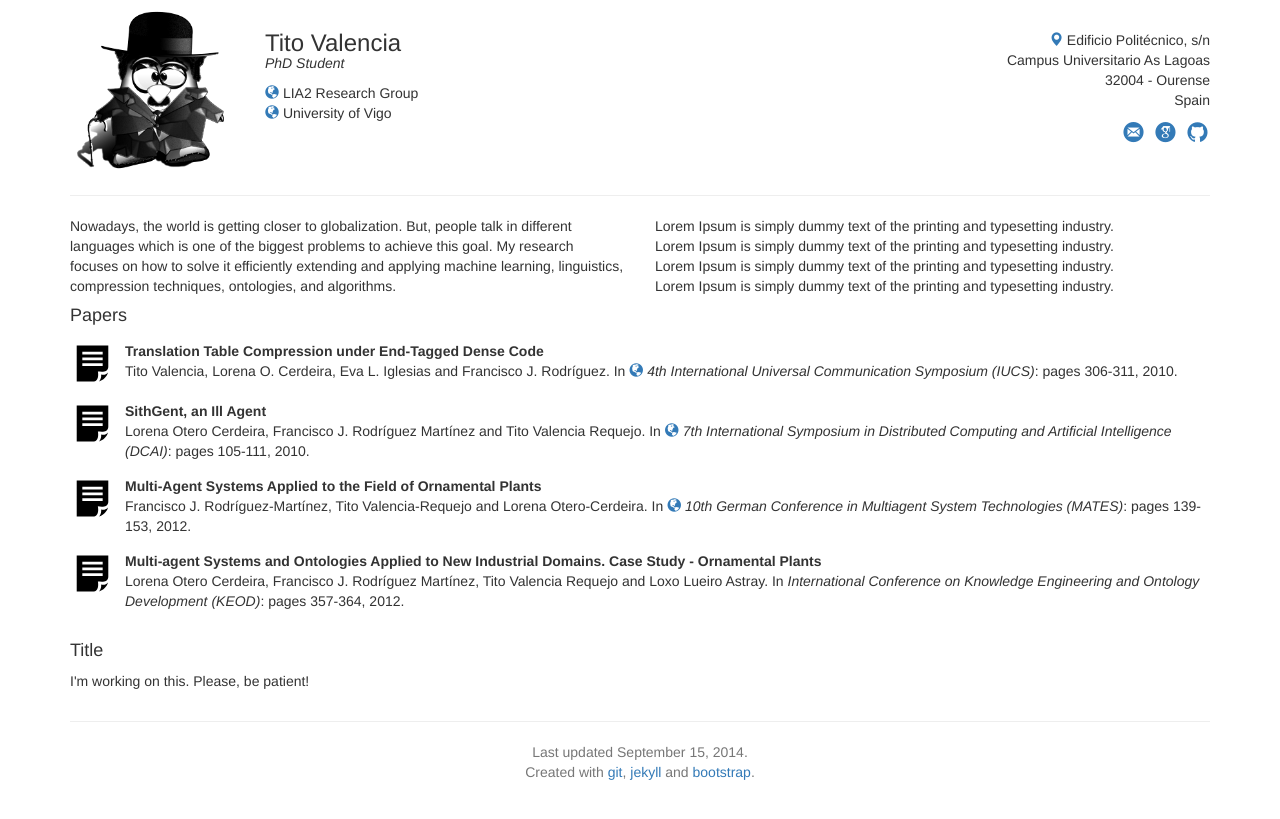
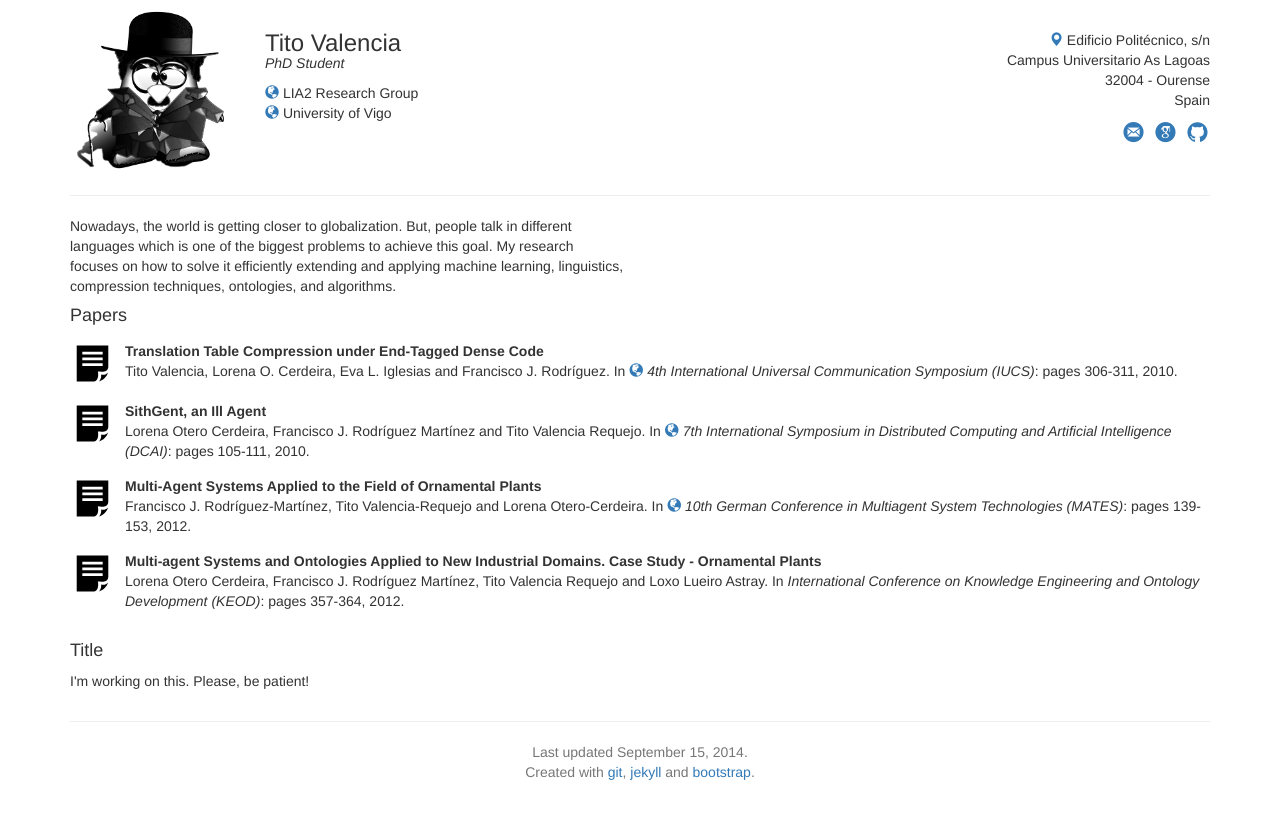
Before and after one commit to tvalreq/tvalreq.github.com, a Jekyll site: the page built from index.html, in a window 1280 px wide. Shown: the top 819 px of the page. Built offline with Jekyll 4.4.1, drawn with Linux system fonts in a browser that asks for light colours; nearby versions of some CDN libraries.

Commit message:
minor bugs

```diff
--- a/css/main.css
+++ b/css/main.css
@@ -270,7 +270,7 @@ header img {
     }
 
     #news {
-        display: block !important;
+        display: block;
         visibility: visible;
     }
 }
```
